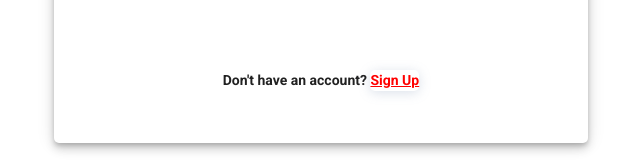
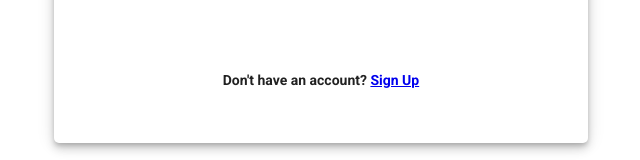
Before and after one commit to JunZheng007/fun-kickoff-project, a React (Create React App) app in the folder client/: page /login in a window 1280 px wide. Shown: the part 541-701 px from the top of the page, without its empty margins (319-959 px from the left). Built offline with nearby package versions, Linux system fonts and the light colour scheme; no server answers.

Commit message:
Update client/src/components/AuthHeader/AuthHeader.tsx
Co-authored-by: Rajiv Titus <75184965+rajivtitus@users.noreply.github.com>

```diff
--- a/client/src/components/AuthHeader/AuthHeader.tsx
+++ b/client/src/components/AuthHeader/AuthHeader.tsx
@@ -16,7 +16,7 @@ const AuthFooter = ({ linkTo, asideText, btnText }: Props): JSX.Element => {
     <Box p={1} display="flex" justifyContent="center" alignSelf="center" className={classes.authHeader}>
       <Typography className={classes.accAside}>
         {asideText + '\xa0'}
-        <Link to={linkTo} color="inherit" className={classes.accBtn}>
+        <Link to={linkTo} color="inherit" className={classes.authLink}>
           {btnText}
         </Link>
       </Typography>
```
